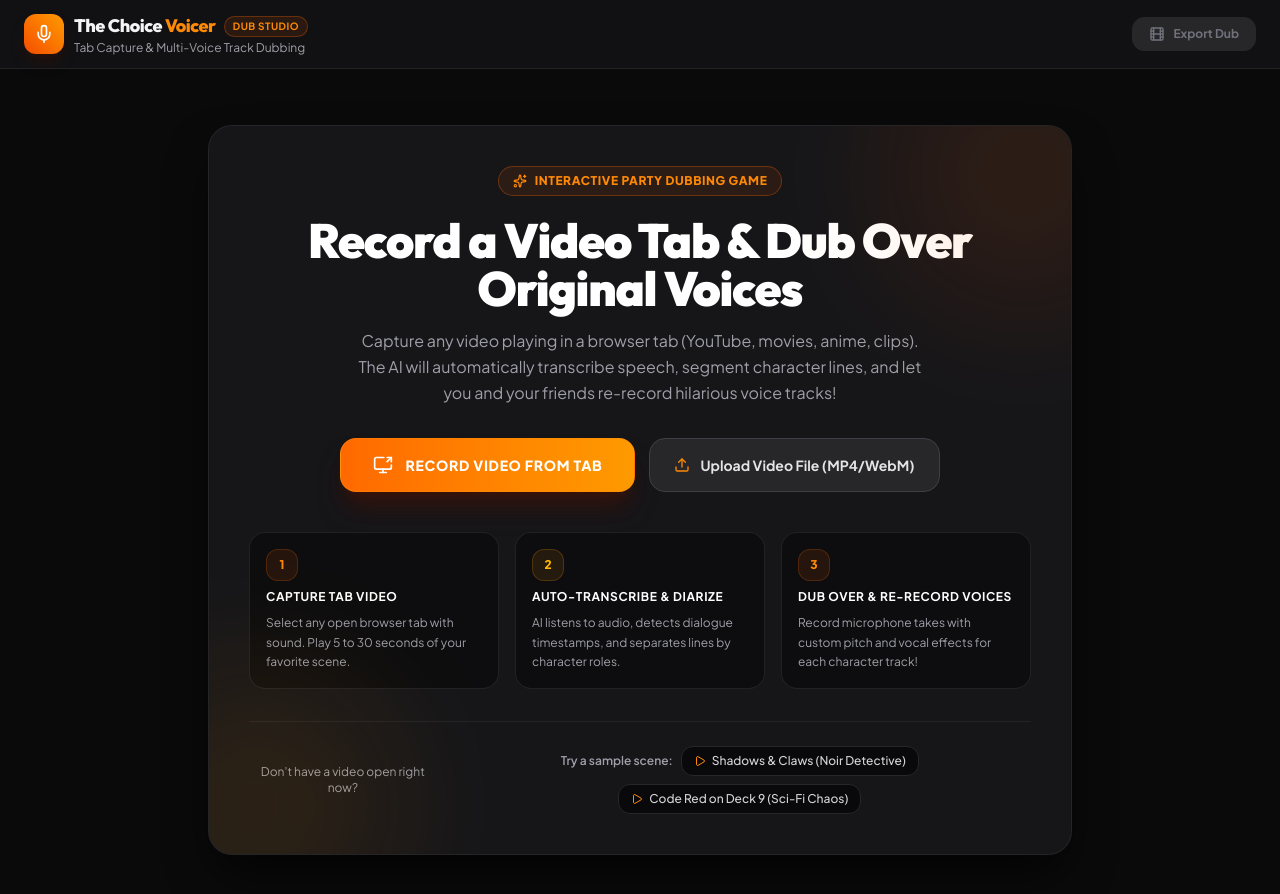
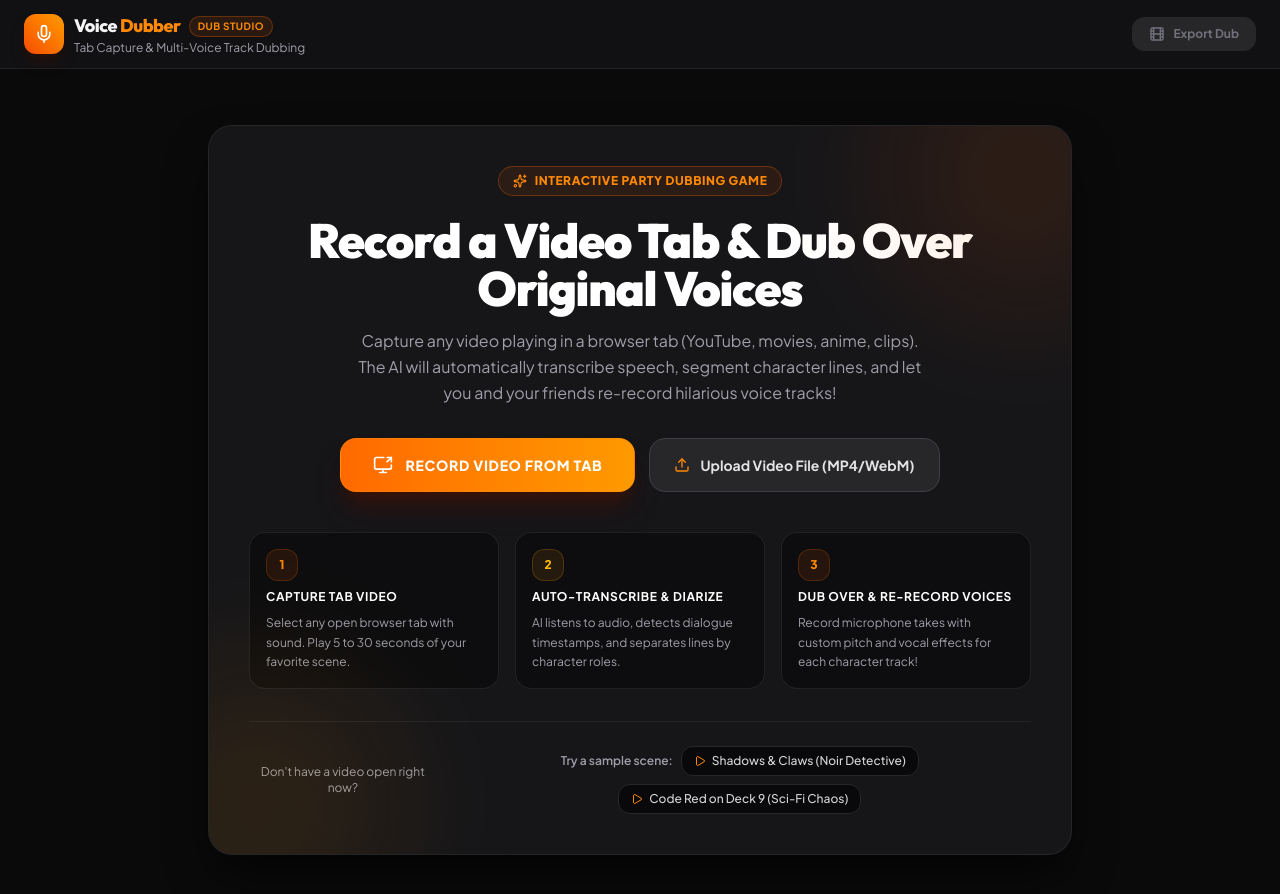
Before and after one commit to olostan/voice_dubber, a React (Vite) app: page / in a window 1280 px wide. Shown: the top 894 px of the page. Built offline with nearby package versions, Linux system fonts and the light colour scheme.

Commit message:
chore: rename project to Voice Dubber

```diff
--- a/index.html
+++ b/index.html
@@ -3,9 +3,9 @@
   <head>
     <meta charset="UTF-8" />
     <meta name="viewport" content="width=device-width, initial-scale=1.0" />
-    <title>The Choice Voicer - Video Dubbing & Voiceover Game</title>
+    <title>Voice Dubber - Video Dubbing & Voiceover Game</title>
     <meta name="description" content="Capture browser tabs or video clips, record multi-person voiceover tracks with real-time audio FX, AI scripts, voice activity detection, and party battles." />
-    <meta property="og:title" content="The Choice Voicer - Video Dubbing & Voiceover Game" />
+    <meta property="og:title" content="Voice Dubber - Video Dubbing & Voiceover Game" />
     <meta property="og:description" content="Capture browser tabs or video clips, record multi-person voiceover tracks with real-time audio FX, AI scripts, voice activity detection, and party battles." />
     <meta property="og:type" content="website" />
     <meta name="twitter:card" content="summary_large_image" />
--- a/metadata.json
+++ b/metadata.json
@@ -1,5 +1,5 @@
 {
-  "name": "The Choice Voicer - Video Dubbing Game",
+  "name": "Voice Dubber",
   "description": "Capture browser tabs or video clips, record multi-person voiceover tracks with real-time audio FX, AI scripts, voice activity detection, and party battles.",
   "requestFramePermissions": ["microphone", "display-capture"],
   "majorCapabilities": ["MAJOR_CAPABILITY_SERVER_SIDE_GEMINI_API"]
--- a/src/components/Header.tsx
+++ b/src/components/Header.tsx
@@ -28,7 +28,7 @@ export const Header: React.FC<HeaderProps> = ({
             <div>
               <div className="flex items-center gap-2">
                 <span className="font-extrabold text-lg text-zinc-100 font-['Outfit'] tracking-tight">
-                  The Choice <span className="text-orange-400">Voicer</span>
+                  Voice <span className="text-orange-400">Dubber</span>
                 </span>
                 <span className="text-[10px] font-bold uppercase tracking-wider bg-orange-500/10 text-orange-400 border border-orange-500/30 px-2 py-0.5 rounded-full">
                   Dub Studio
```
Also changed, not shown: 2 other files (tests, documents, lock files or other folders).
